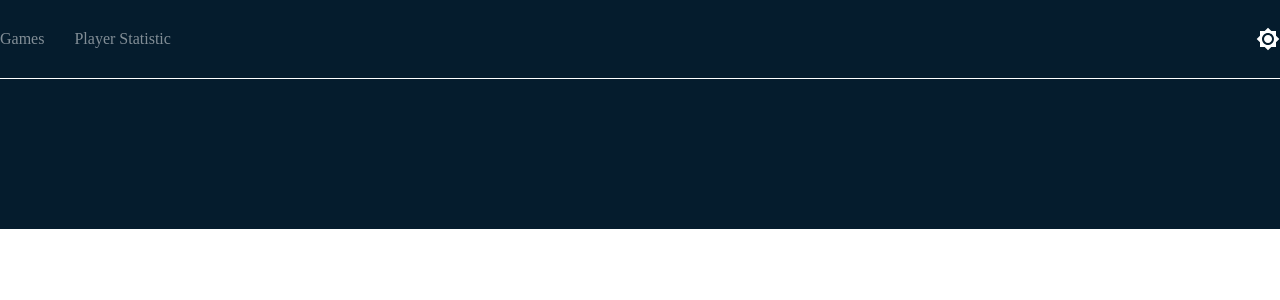
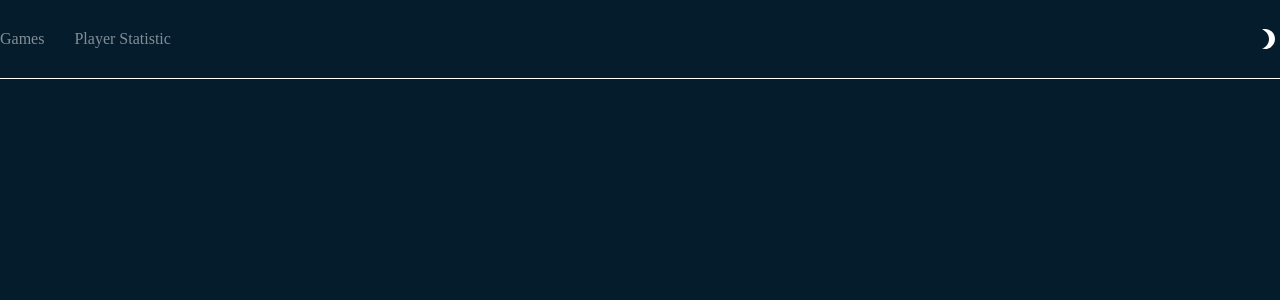
Before and after one commit to sugryumov/nba-stats, a React (Create React App) app: page / in a window 1280 px wide. Shown: the top 300 px of the page. Built offline with nearby package versions, Linux system fonts and the light colour scheme; what typesafe-actions would draw is missing.

Commit message:
added localStorage theme

```diff
--- a/src/containers/App/index.tsx
+++ b/src/containers/App/index.tsx
@@ -1,4 +1,4 @@
-import React, { useState } from 'react';
+import React, { useEffect, useState } from 'react';
 import { ThemeProvider } from '@material-ui/core';
 import { createMuiTheme } from '@material-ui/core/styles';
 import { dark, light } from 'helpers/theme';
@@ -6,14 +6,24 @@ import Header from 'containers/Header';
 import Content from 'common/components/Content';
 import './index.css';
 
+const getLocalStorageThemeKey = (): string => {
+  return localStorage.getItem('theme') !== null
+    ? localStorage.getItem('theme')!
+    : 'dark';
+};
+
 function App() {
-  const [theme, setTheme] = useState<boolean>(false);
+  const [theme, setTheme] = useState<string>(getLocalStorageThemeKey());
 
-  const appliedTheme: any = createMuiTheme(theme ? (light as any) : dark);
+  useEffect(() => {
+    localStorage.setItem('theme', theme);
+  }, [theme]);
+
+  const appliedTheme: any = createMuiTheme(theme === 'light' ? light : dark);
 
   const styleBody = {
     backgroundColor: appliedTheme.palette.backgroundBody,
-    paddingBottom: '100px',
+    minHeight: '100vh',
   };
 
   const styleContainer = {
```
